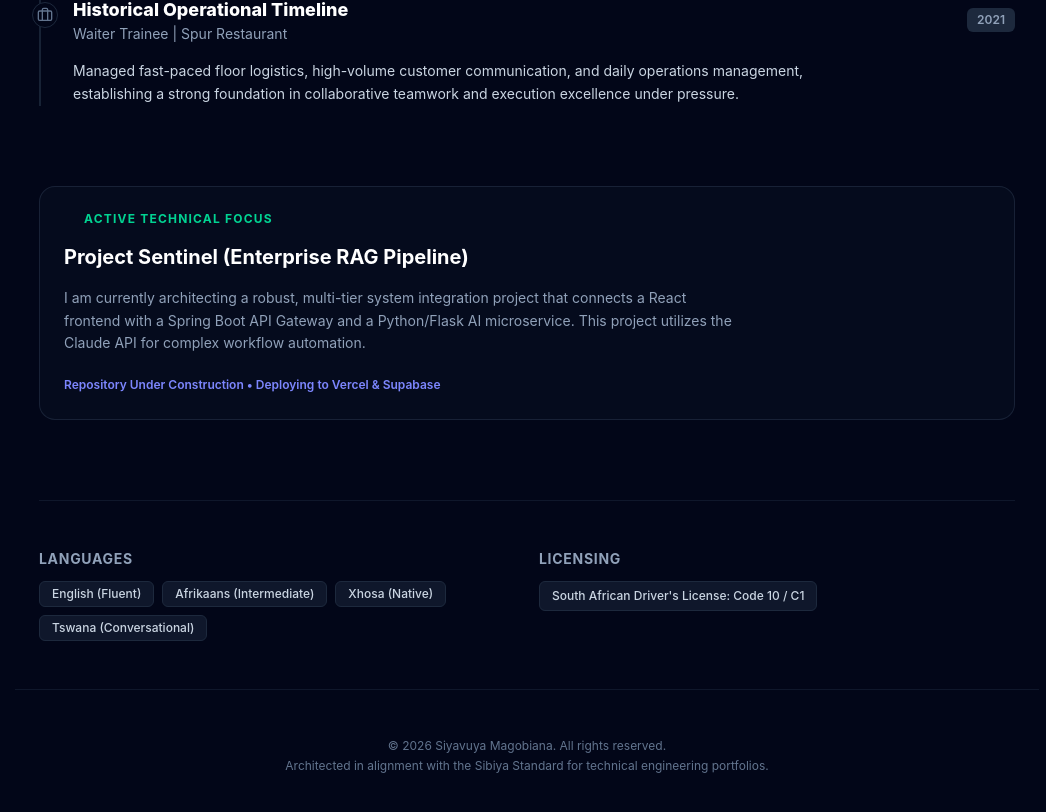
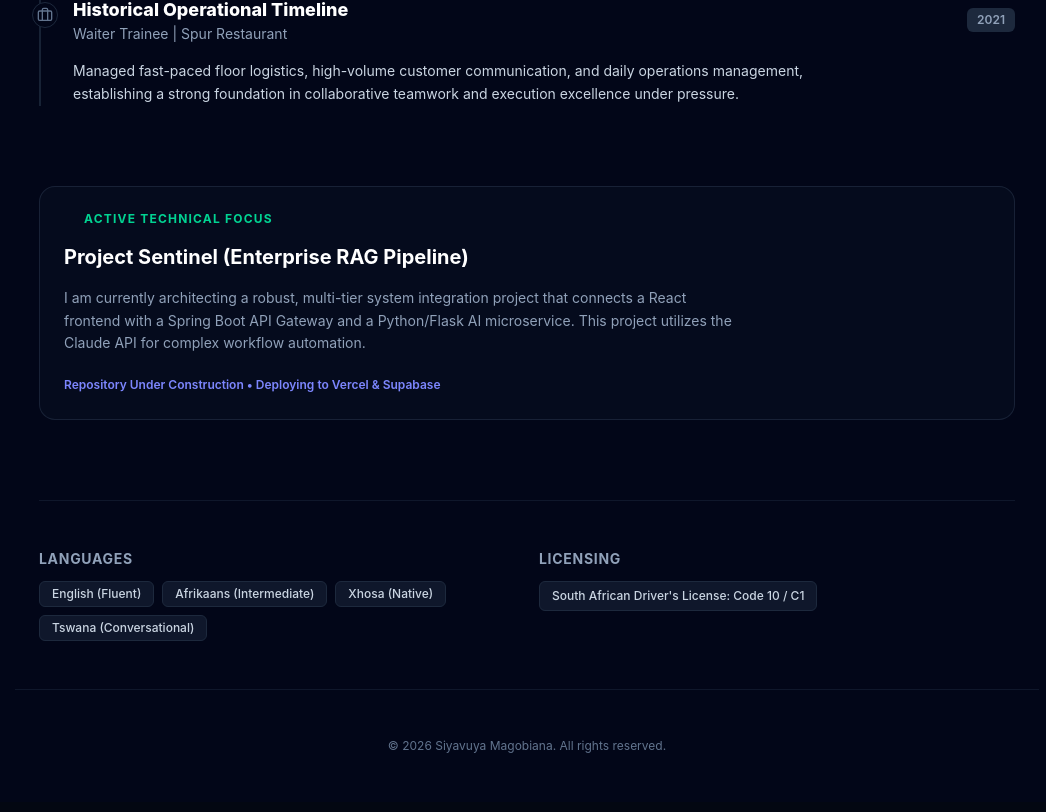
Before and after one commit to Siya-Maggs/sm-portfolio, a React (Vite) app: page / in a window 1280 px wide. Shown: the part 1817-2629 px from the top of the page, without its empty margins (113-1159 px from the left). Built offline with nearby package versions, Linux system fonts and the light colour scheme.

Commit message:
minor tweek

```diff
--- a/src/App.jsx
+++ b/src/App.jsx
@@ -322,7 +322,6 @@ export default function App() {
       {/* Footer System Stamp */}
       <footer className="max-w-5xl mx-auto px-6 py-12 border-t border-slate-900 text-center text-xs text-slate-500">
         <p>© {new Date().getFullYear()} Siyavuya Magobiana. All rights reserved.</p>
-        <p className="mt-1">Architected in alignment with the Sibiya Standard for technical engineering portfolios.</p>
       </footer>
     </div>
   );
```
